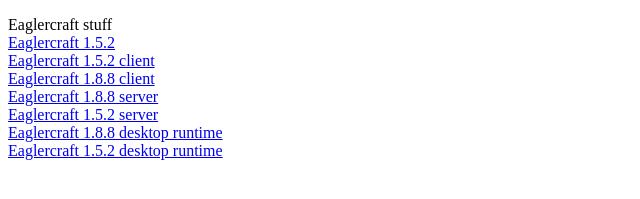
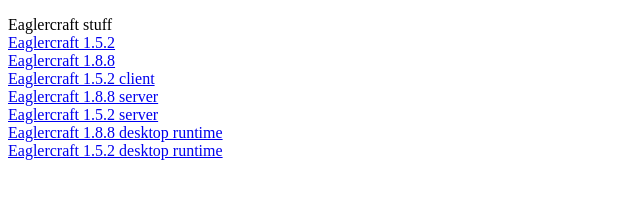
Before and after one commit to catfoolyou/catfoolyou.github.io, a plain HTML site: page index.html in a window 1280 px wide. Shown: the part 229-428 px from the top of the page, 0-640 px from the left. Drawn offline with Linux system fonts and the light colour scheme.

Commit message:
Update index.html

```diff
--- a/index.html
+++ b/index.html
@@ -28,9 +28,9 @@
 <br>
 <a href="https://catfoolyou.github.io/Eagler-Online/">Eaglercraft 1.5.2</a>
 <br>
+<a href="https://catfoolyou.github.io/EaglercraftX-Client">Eaglercraft 1.8.8</a>
+<br>
 <a href="https://catfoolyou.github.io/Eagler-Client/">Eaglercraft 1.5.2 client</a>
-<br>
-<a href="https://catfoolyou.github.io/EaglercraftX-Client">Eaglercraft 1.8.8 client</a>
 <br>
 <a href="https://github.com/catfoolyou/EaglerX-Server">Eaglercraft 1.8.8 server</a>
 <br>
```
